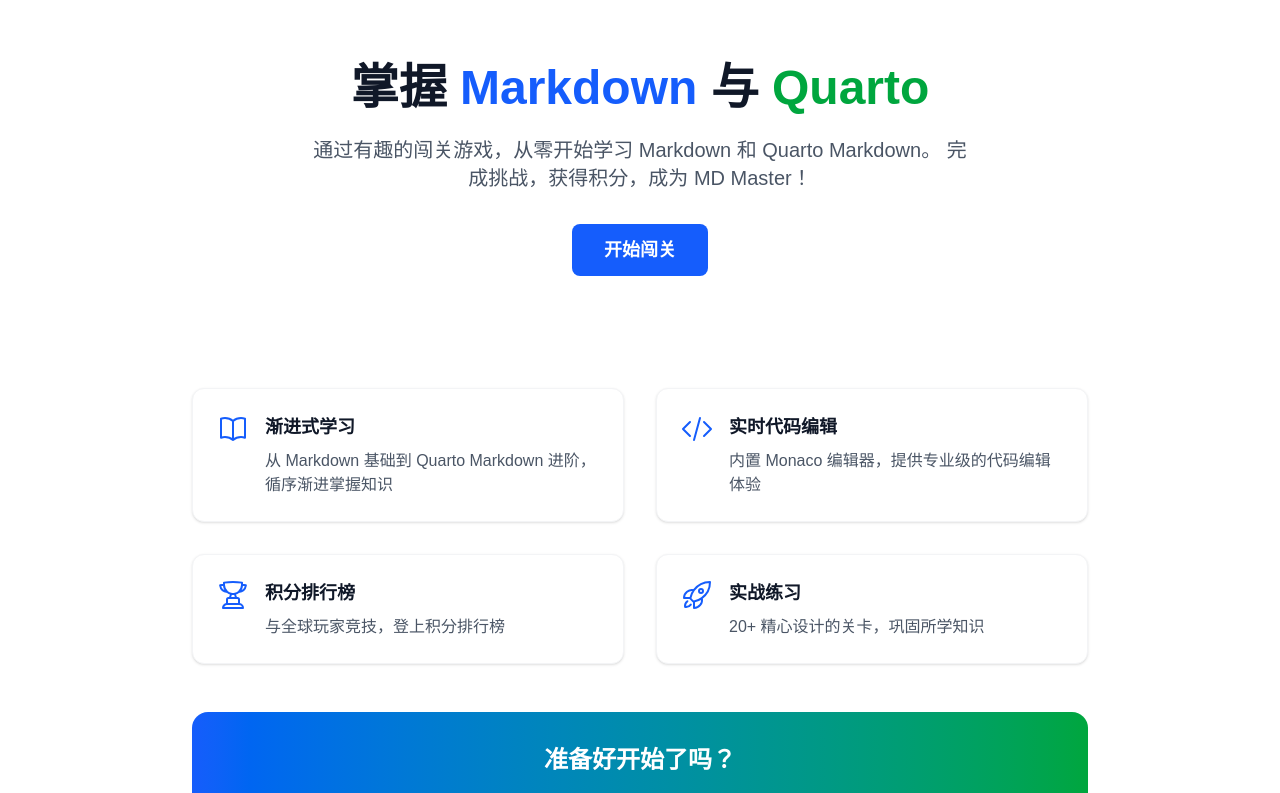
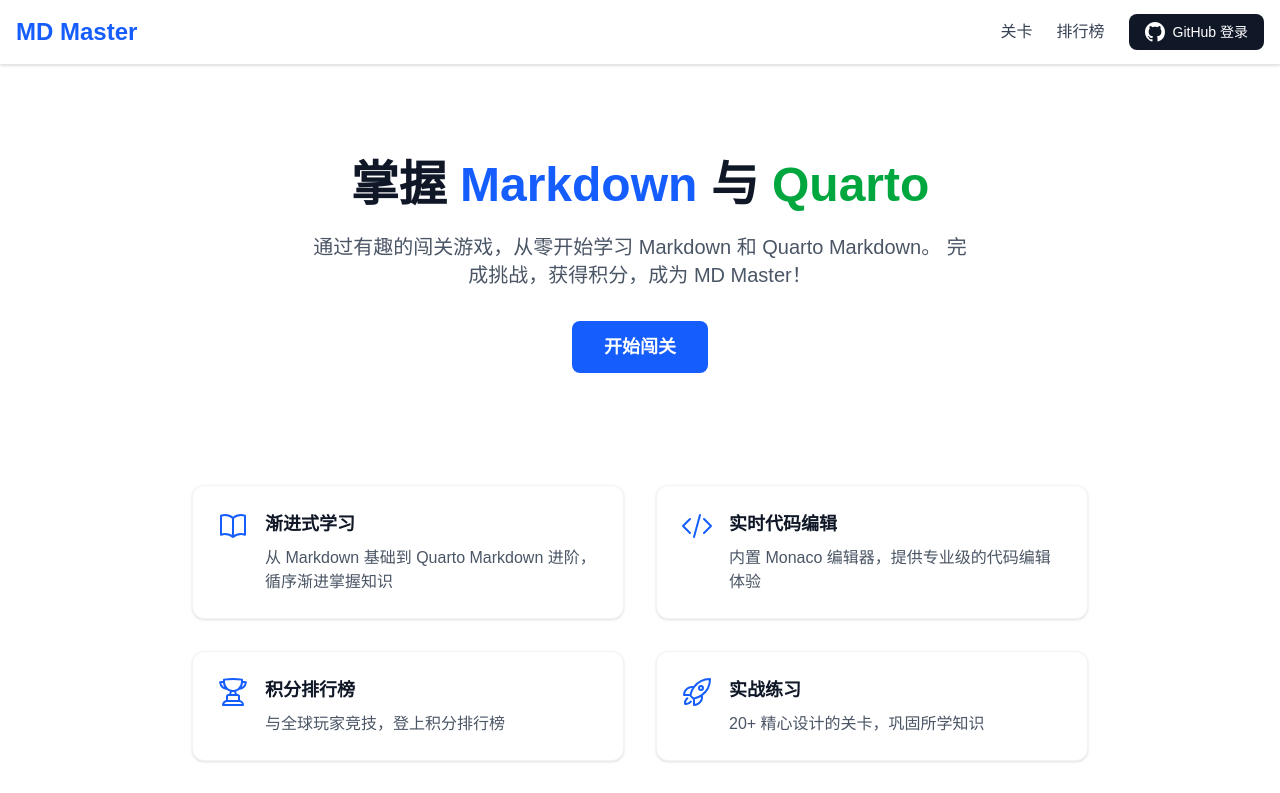
Before and after one commit to gaospecial/master-markdown, a Next.js app: page / in a window 1280 px wide. Shown: the top 793 px of the page. Built offline with nearby package versions, Linux system fonts and the light colour scheme; no server answers.

Commit message:
feat: 添加关卡页登录检查、AppShell 布局组件

```diff
--- a/app/layout.tsx
+++ b/app/layout.tsx
@@ -1,6 +1,7 @@
 import type { Metadata } from "next";
 import { Geist, Geist_Mono } from "next/font/google";
 import "./globals.css";
+import AppShell from "../components/AppShell";
 
 const geistSans = Geist({
   variable: "--font-geist-sans",
@@ -24,10 +25,12 @@
 }>) {
   return (
     <html
-      lang="en"
+      lang="zh-CN"
       className={`${geistSans.variable} ${geistMono.variable} h-full antialiased`}
     >
-      <body className="min-h-full flex flex-col">{children}</body>
+      <body className="min-h-full flex flex-col">
+        <AppShell>{children}</AppShell>
+      </body>
     </html>
   );
 }
--- a/app/levels/[id]/page.tsx
+++ b/app/levels/[id]/page.tsx
@@ -3,6 +3,7 @@
 import { useEffect, useState, useRef, useCallback } from 'react';
 import { useParams, useRouter } from 'next/navigation';
 import { useGameStore } from '../../../stores/gameStore';
+import { useAuthStore } from '../../../stores/authStore';
 import CodeEditor from '../../../components/CodeEditor';
 import MarkdownPreview from '../../../components/MarkdownPreview';
 import type { LevelContent } from '../../../lib/types';
@@ -77,6 +78,7 @@
   const router = useRouter();
   const id = params.id;
   const { levels, progress, fetchLevels, submitAnswer, getLevelStatus, isLastLevelInStage } = useGameStore();
+  const { isAuthenticated, isLoading: authLoading, loginWithGitHub } = useAuthStore();
 
   const [code, setCode] = useState('');
   const [result, setResult] = useState<{ correct: boolean; message?: string } | null>(null);
@@ -91,12 +93,31 @@
     fetchLevels();
   }, [fetchLevels]);
 
+  // 未登录时提示
+  if (!authLoading && !isAuthenticated) {
+    return (
+      <div className="max-w-md mx-auto text-center py-20">
+        <h1 className="text-2xl font-bold text-gray-900 mb-4">请先登录</h1>
+        <p className="text-gray-600 mb-8">登录后即可开始闯关挑战</p>
+        <button
+          onClick={loginWithGitHub}
+          className="flex items-center justify-center space-x-2 bg-gray-900 text-white px-6 py-3 rounded-lg font-medium hover:bg-gray-800 mx-auto"
+        >
+          <svg className="w-5 h-5" fill="currentColor" viewBox="0 0 24 24">
+            <path d="M12 0C5.37 0 0 5.37 0 12c0 5.31 3.435 9.795 8.205 11.385.6.105.825-.255.825-.57 0-.285-.015-1.23-.015-2.235-3.015.555-3.795-.735-4.035-1.41-.135-.345-.72-1.41-1.23-1.695-.42-.225-1.02-.78-.015-.795.945-.015 1.62.87 1.845 1.23 1.08 1.815 2.805 1.305 3.495.99.105-.78.42-1.305.765-1.605-2.67-.3-5.46-1.335-5.46-5.925 0-1.305.465-2.385 1.23-3.225-.12-.3-.54-1.53.12-3.18 0 0 1.005-.315 3.3 1.23.96-.27 1.98-.405 3-.405s2.04.135 3 .405c2.295-1.56 3.3-1.23 3.3-1.23.66 1.65.24 2.88.12 3.18.765.84 1.23 1.905 1.23 3.225 0 4.605-2.805 5.625-5.475 5.925.435.375.81 1.095.81 2.22 0 1.605-.015 2.895-.015 3.3 0 .315.225.69.825.57A12.02 12.02 0 0024 12c0-6.63-5.37-12-12-12z" />
+          </svg>
+          <span>GitHub 登录</span>
+        </button>
+      </div>
+    );
+  }
+
   const level = levels.find(l => l.id === parseInt(id || '0'));
   const status = level ? getLevelStatus(level.id) : { completed: false, score: 0, attempts: 0 };
 
   useEffect(() => {
     if (level) {
-      const existingProgress = progress.find(p => p.levelId === level.id);
+      const existingProgress = progress.find(p => p.level_id === level.id);
       if (existingProgress?.code) {
         setCode(existingProgress.code);
       } else {
--- /dev/null
+++ b/components/AppShell.tsx
@@ -0,0 +1,36 @@
+'use client';
+
+import { useEffect } from 'react';
+import Navbar from './Navbar';
+import { useAuthStore } from '../stores/authStore';
+import { useGameStore } from '../stores/gameStore';
+
+export default function AppShell({ children }: { children: React.ReactNode }) {
+  const { fetchUser, isLoading } = useAuthStore();
+  const { fetchLevels, fetchProgress } = useGameStore();
+
+  useEffect(() => {
+    fetchUser();
+    fetchLevels();
+  }, [fetchUser, fetchLevels]);
+
+  useEffect(() => {
+    const token = typeof window !== 'undefined' ? localStorage.getItem('auth_token') : null;
+    if (token) {
+      fetchProgress();
+    }
+  }, [fetchProgress]);
+
+  return (
+    <>
+      <Navbar />
+      <main className="flex-1 container mx-auto px-4 py-8">
+        {isLoading ? (
+          <div className="text-center py-12">加载中...</div>
+        ) : (
+          children
+        )}
+      </main>
+    </>
+  );
+}
```
